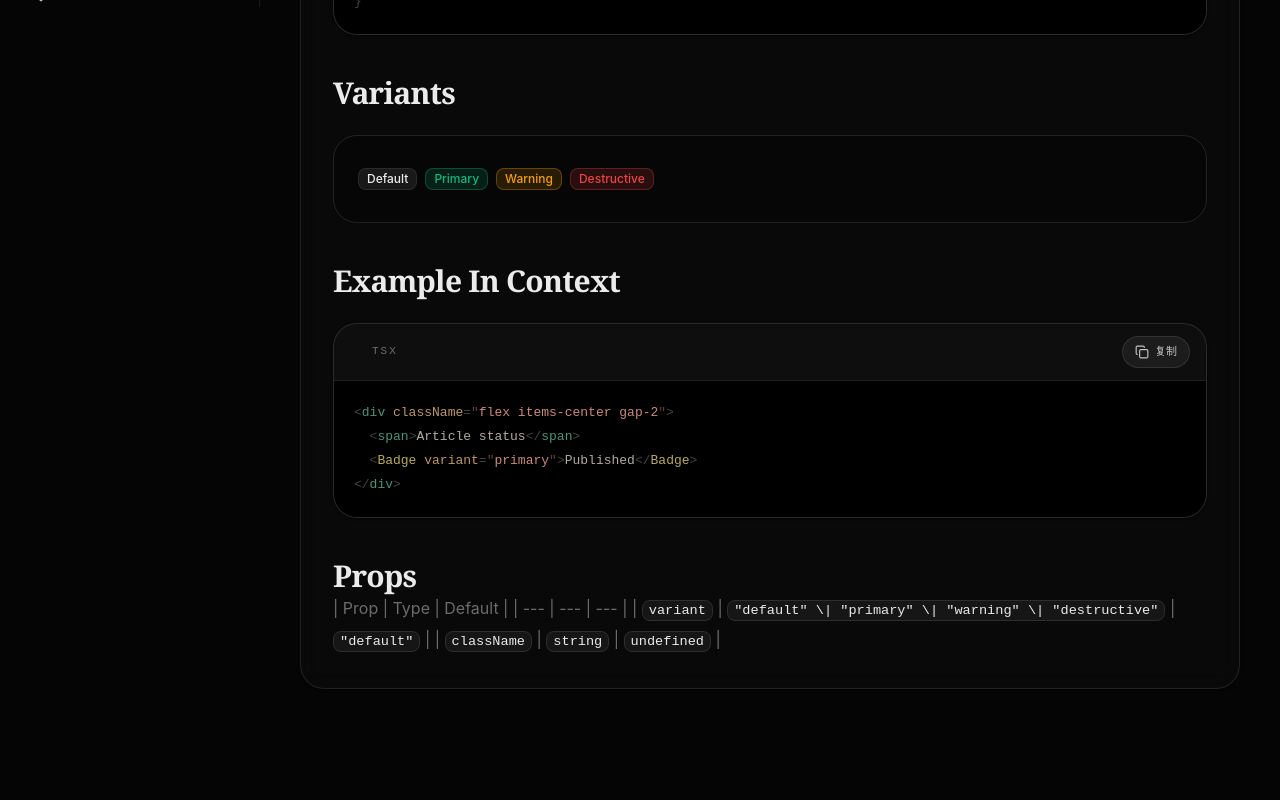
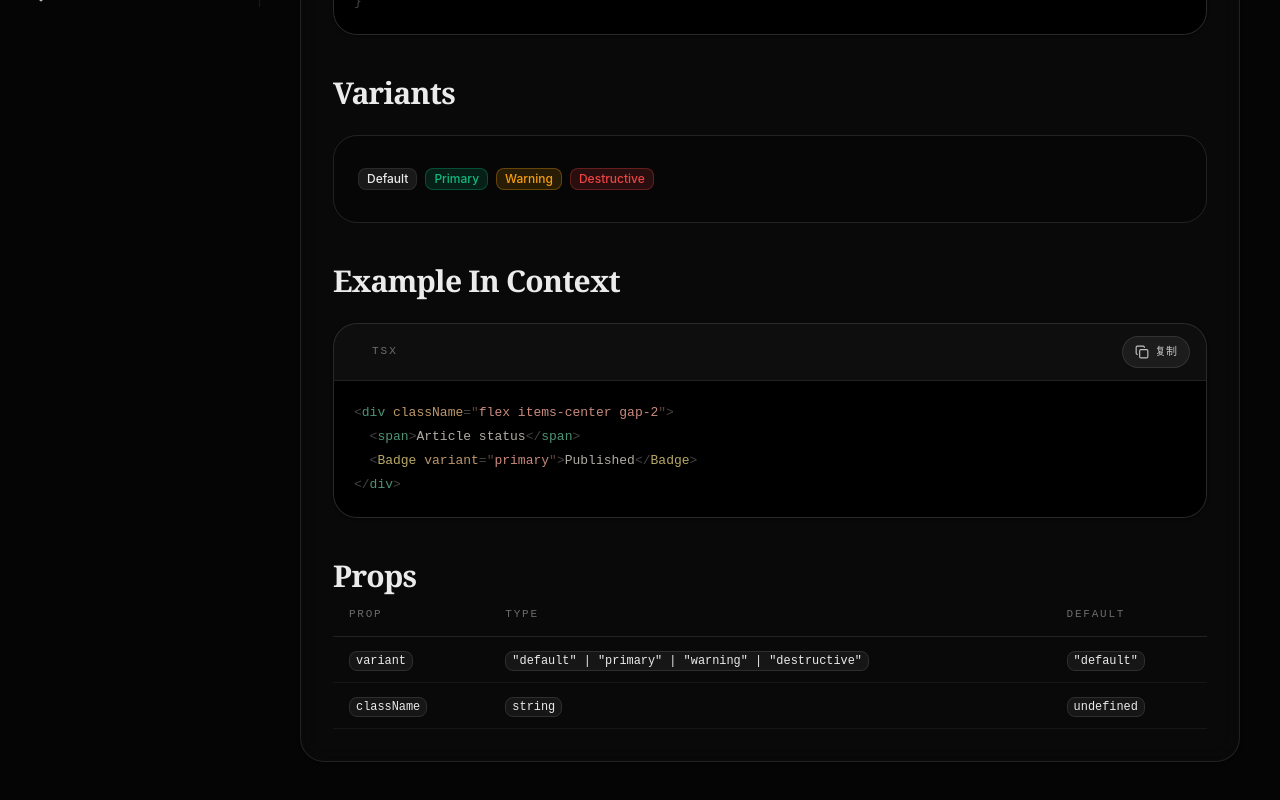
Before and after one commit to aifuxi/chen-ui, a Next.js app: page /docs/components/badge in a window 1280 px wide. Shown: the part 793-1593 px from the top of the page. Before the commit the page ends 1538 px from the top, so only its background shows below. Built offline with nearby package versions, Linux system fonts and the light colour scheme; no server answers; a web font is replaced by a local one; what @iconify/tailwind4 would draw is missing.

Commit message:
refactor(docs): 优化 badge 文档 Prop 表格结构
将 Prop 表格从 Markdown 语法转换为带样式的 HTML 表格结构，提升文档渲染一致性。

```diff
--- a/app/docs/components/badge/page.mdx
+++ b/app/docs/components/badge/page.mdx
@@ -48,7 +48,24 @@ export function Example() {
 
 ## Props
 
-| Prop | Type | Default |
-| --- | --- | --- |
-| `variant` | `"default" \| "primary" \| "warning" \| "destructive"` | `"default"` |
-| `className` | `string` | `undefined` |
+<table>
+  <thead>
+    <tr>
+      <th>Prop</th>
+      <th>Type</th>
+      <th>Default</th>
+    </tr>
+  </thead>
+  <tbody>
+    <tr>
+      <td><code>variant</code></td>
+      <td><code>"default" | "primary" | "warning" | "destructive"</code></td>
+      <td><code>"default"</code></td>
+    </tr>
+    <tr>
+      <td><code>className</code></td>
+      <td><code>string</code></td>
+      <td><code>undefined</code></td>
+    </tr>
+  </tbody>
+</table>
```
